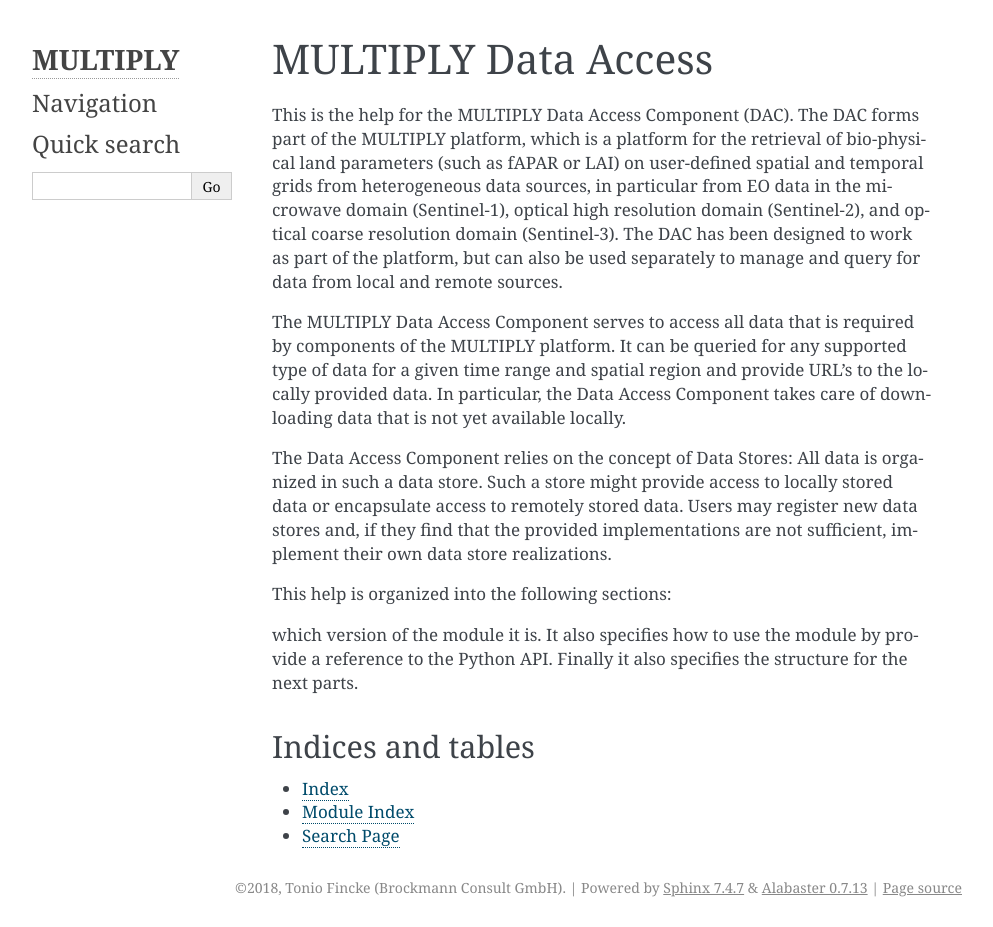
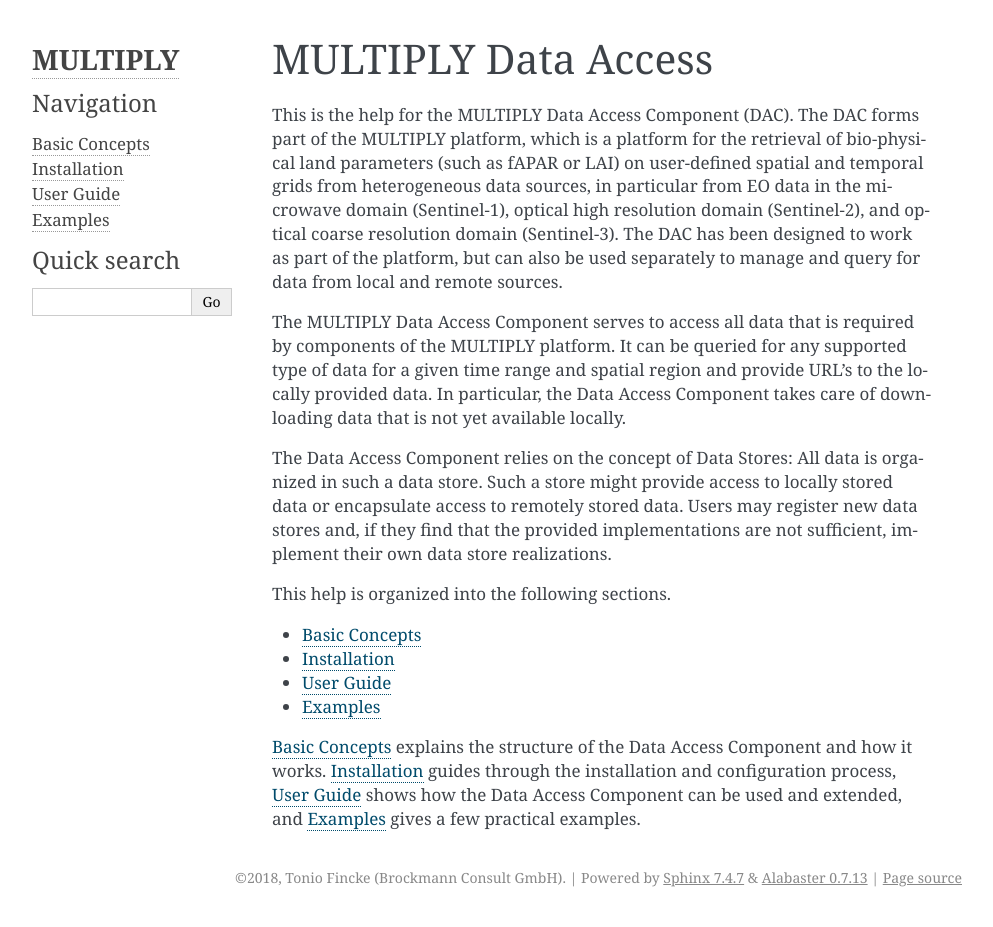
Before and after one commit to multiply-org/data_access, a Sphinx documentation site: the page built from doc/source/index.rst, in a window 1280 px wide. Shown: the whole page, without its empty margins (148-1141 px from the left). Built offline with Sphinx 7.4.7, drawn with Linux system fonts in a browser that asks for light colours.

Commit message:
fixed doc

```diff
--- a/doc/source/index.rst
+++ b/doc/source/index.rst
@@ -25,25 +25,17 @@
 Users may register new data stores and, if they find that the provided implementations are not sufficient,
 implement their own data store realizations.
 
-This help is organized into the following sections:
+This help is organized into the following sections.
 
 .. toctree::
-   :maxdepth: 2
-   :caption: Contents:
-   basic_concepts : What is the structure of the Data Access Component and how does it work
-   installation : Explains how the Data Access Component can be installed
-   user_guide : How the Data Access Component can be used
-   examples : Providing some examples
+   :maxdepth: 1
 
-.. Which explains the aim of the module, provides a general overview what the module does,
-which version of the module it is.
-It also specifies how to use the module by provide a reference to the Python API.
-Finally it also specifies the structure for the next parts.
+   basic_concepts
+   installation
+   user_guide
+   examples
 
-
-Indices and tables
-==================
-
-* :ref:`genindex`
-* :ref:`modindex`
-* :ref:`search`
+:doc:`basic_concepts` explains the structure of the Data Access Component and how it works.
+:doc:`installation` guides through the installation and configuration process,
+:doc:`user_guide` shows how the Data Access Component can be used and extended,
+and :doc:`examples` gives a few practical examples.
```
Also changed, not shown: doc/source/basic_concepts.rst (+23 -27 lines), doc/source/_static/figures/MULTIPLY_Locally_Wrapped_Data_Store_Concept.png (added).
